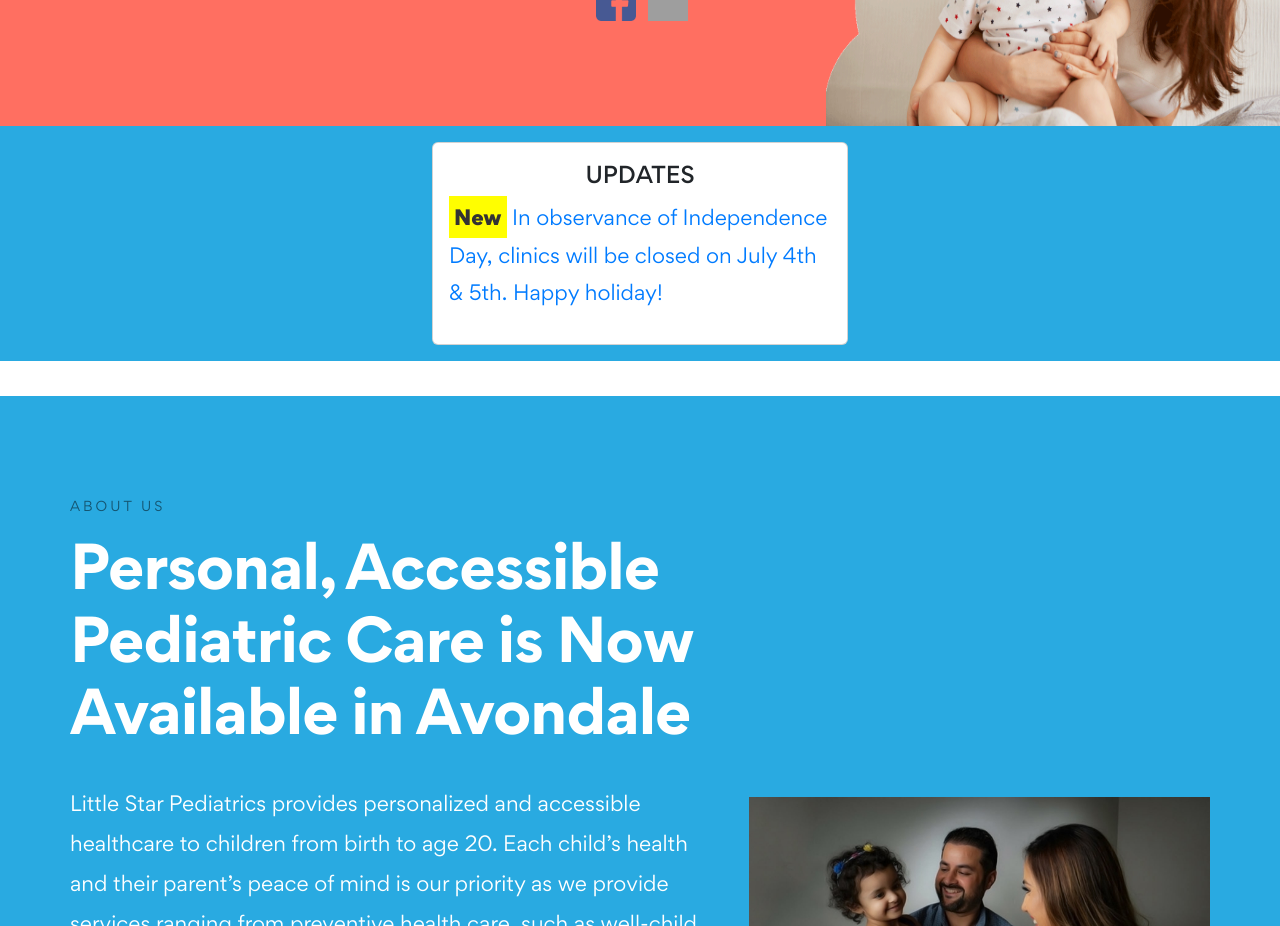
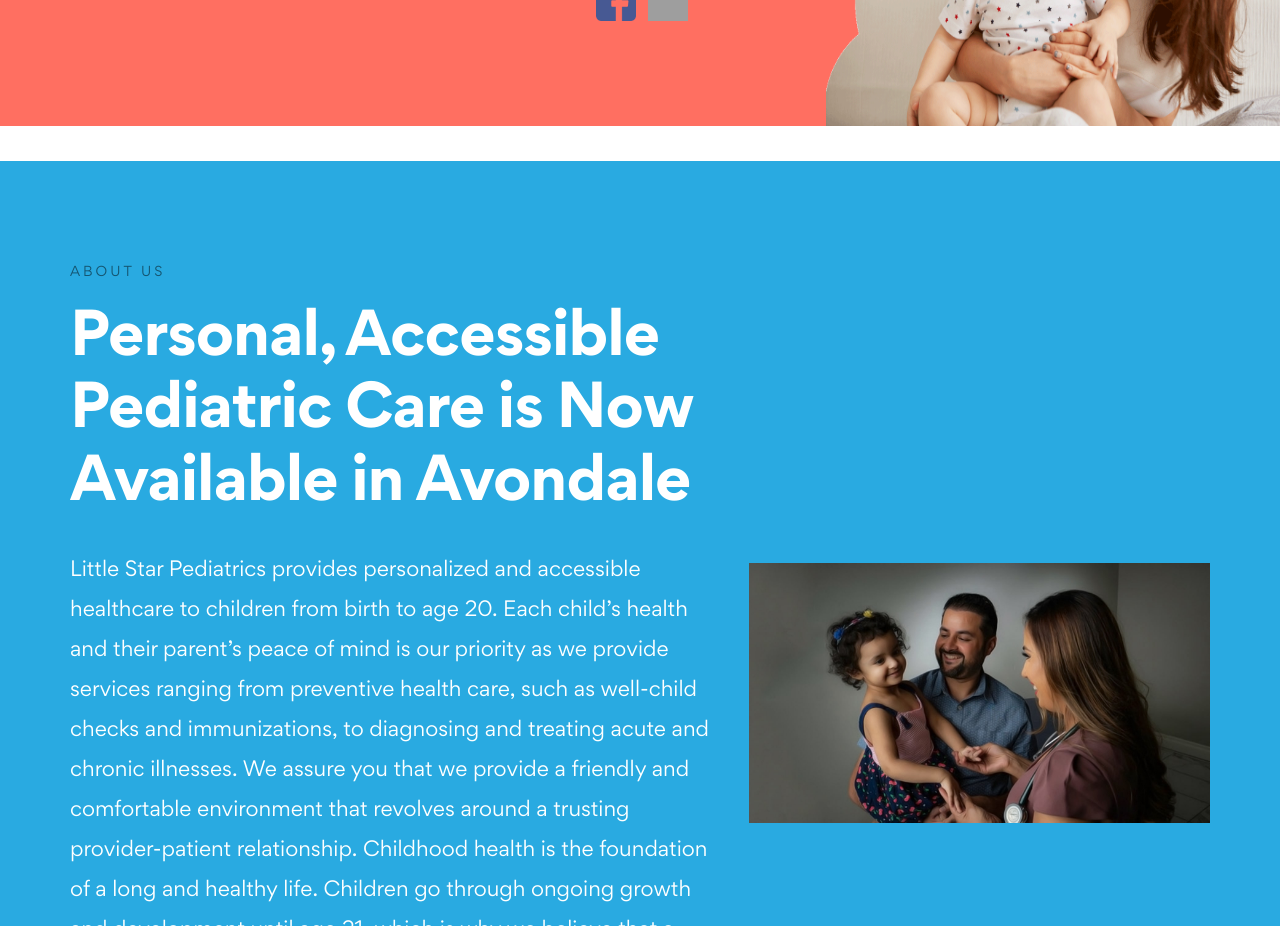
Before and after one commit to khoshow/littleStarPeds2, a Next.js app: page / in a window 1280 px wide. Shown: the part 960-1886 px from the top of the page. Built offline with nearby package versions, Linux system fonts and the light colour scheme; grey boxes are pictures that could not be loaded.

Commit message:
remove mes

```diff
--- a/pages/home/home.js
+++ b/pages/home/home.js
@@ -73,7 +73,7 @@
 				Feature Section Thirty Four
 			==============================================
 			--> */}
-      <div style={{ backgroundColor: "#29aae1", padding: "1rem" }}>
+      {/* <div style={{ backgroundColor: "#29aae1", padding: "1rem" }}>
         <div
           className="card col-md-4 alert-success"
           style={{ marginLeft: "auto", marginRight: "auto" }}
@@ -82,16 +82,16 @@
            <h5 className="alert-heading" style={{ textAlign: "center" }}>
               UPDATES
             </h5>
-            {/* <p>
+            <p>
               <span className="message">New</span>We are closed for Monday
               December 25. Happy Holidays!
-            </p> */}
+            </p>
 
             <p style={{ color: "#007BFF" }}>
               <span className="message">New</span> In observance of Independence
               Day, clinics will be closed on July 4th & 5th. Happy holiday!
             </p>
-          {/* <p style={{ color: "#007BFF" }}><span className="message">New</span> In observance of the Labor Day Holiday, clinic will remain closed on 5th September, Monday. </p>
+          <p style={{ color: "#007BFF" }}><span className="message">New</span> In observance of the Labor Day Holiday, clinic will remain closed on 5th September, Monday. </p>
             <a className="card-link" href="./files/Covid 19.pdf">Updates on Covid-19</a
             ><br /><br />
             <a
@@ -107,10 +107,10 @@
             >
               <span className="message">New</span>
               Link to Similac Formula recall information for parents</a
-            >  */}
+            >
           </div>
         </div>
-      </div>
+      </div>  */}
       {/* <div style={{ backgroundColor: "#f00b42", padding: "1rem" }}>
         <div
           className="card col-md-4 alert-success"
```
Also changed, not shown: 1 other file (tests, documents, lock files or other folders).
